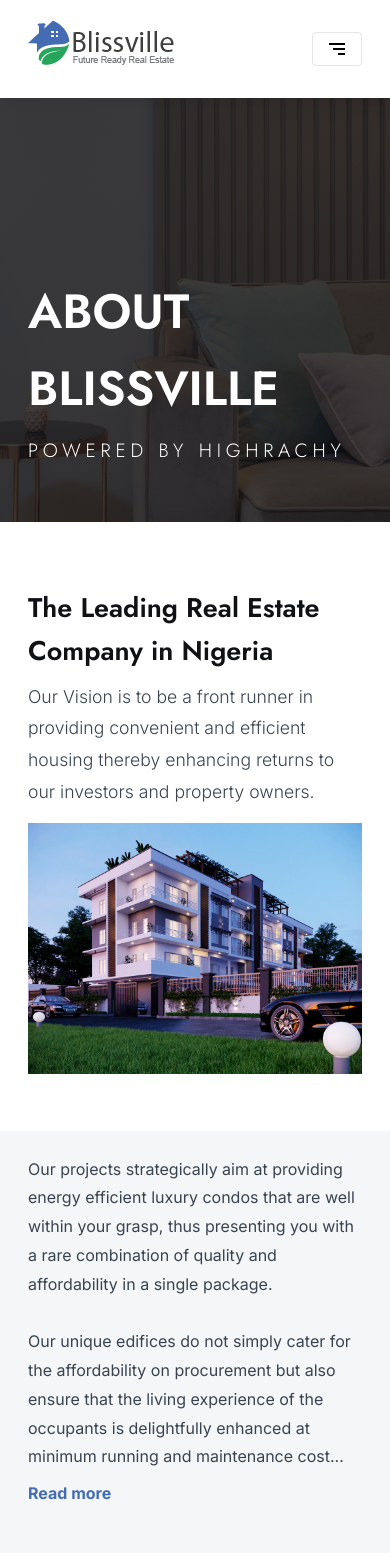
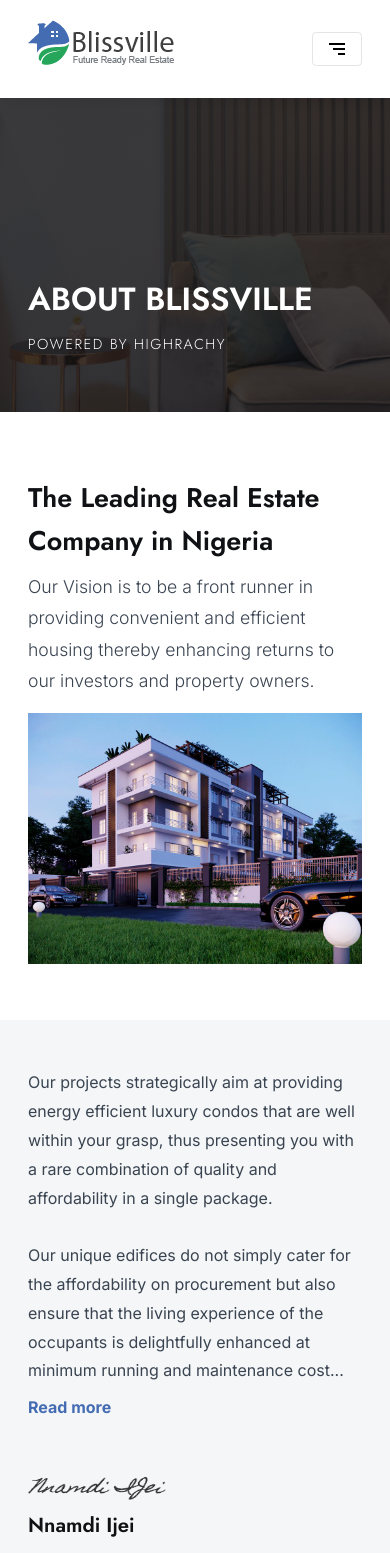
Before and after one commit to Highrachy/blissville, a Next.js app: page /about-us in a window 390 px wide. Shown: the top 1553 px of the page. Built offline with nearby package versions, Linux system fonts and the light colour scheme.

Commit message:
feature: improve mobile responsiness

```diff
--- a/package.json
+++ b/package.json
@@ -17,7 +17,7 @@
     "formik-persist": "^1.1.0",
     "humanize-plus": "^1.8.2",
     "iconsax-react": "^0.0.8",
-    "next": "12.1.1",
+    "next": "^12.3.0",
     "rc-slider": "^10.0.1",
     "react": "17.0.2",
     "react-bootstrap": "^2.5.0",
--- a/pages/about-us.js
+++ b/pages/about-us.js
@@ -78,7 +78,7 @@ const CEOSpeech = () => {
             </div>
           </div>
           <div className="col-md-8 col-lg-8">
-            <p className="mt-n4 mb-5">
+            <p className="mt-md-n4 mb-5">
               Our projects strategically aim at providing energy efficient
               luxury condos that are well within your grasp, thus presenting you
               with a rare combination of quality and affordability in a single
--- a/sass/_layout.scss
+++ b/sass/_layout.scss
@@ -17,7 +17,7 @@
 // Hero
 .text-hero-lead {
   color: $white;
-  font-size: 0.7rem;
+  font-size: 0.7rem !important;
 
   @include media-breakpoint-up(md) {
     font-size: 1.25rem;
--- a/sass/_text.scss
+++ b/sass/_text.scss
@@ -54,17 +54,26 @@
 }
 
 .text-page-header {
-  font-size: 3rem;
+  font-size: 2rem;
+  @include media-breakpoint-up(md) {
+    font-size: 3rem;
+  }
   text-transform: uppercase;
   color: $white;
   font-weight: 600;
 }
 
 .text-page-subheader {
-  font-size: 1.2rem;
+  font-size: 0.9rem;
+  @include media-breakpoint-up(md) {
+    font-size: 1.2rem;
+  }
   text-transform: uppercase;
-  font-weight: 200;
-  letter-spacing: 0.3rem;
+  font-weight: 300;
+  letter-spacing: 0.1rem;
+  @include media-breakpoint-up(md) {
+    letter-spacing: 0.3rem;
+  }
   color: $white;
 }
 
--- a/sass/variables.scss
+++ b/sass/variables.scss
@@ -782,7 +782,7 @@ $input-btn-padding-x: 2rem;
 
 // $btn-border-width: $input-btn-border-width !default;
 
-$btn-font-weight: $font-weight-bold;
+$btn-font-weight: $font-weight-normal;
 // $btn-box-shadow: inset 0 1px 0 rgba($white, 0.15), 0 1px 1px rgba($black, 0.075) !default;
 // $btn-focus-width: $input-btn-focus-width !default;
 // $btn-focus-box-shadow: $input-btn-focus-box-shadow !default;
```
Also changed, not shown: components/Icons/Icons.jsx (+0 -14 lines), components/common/Testimonials.jsx (+5 -4 lines), 1 other file (tests, documents, lock files or other folders).
